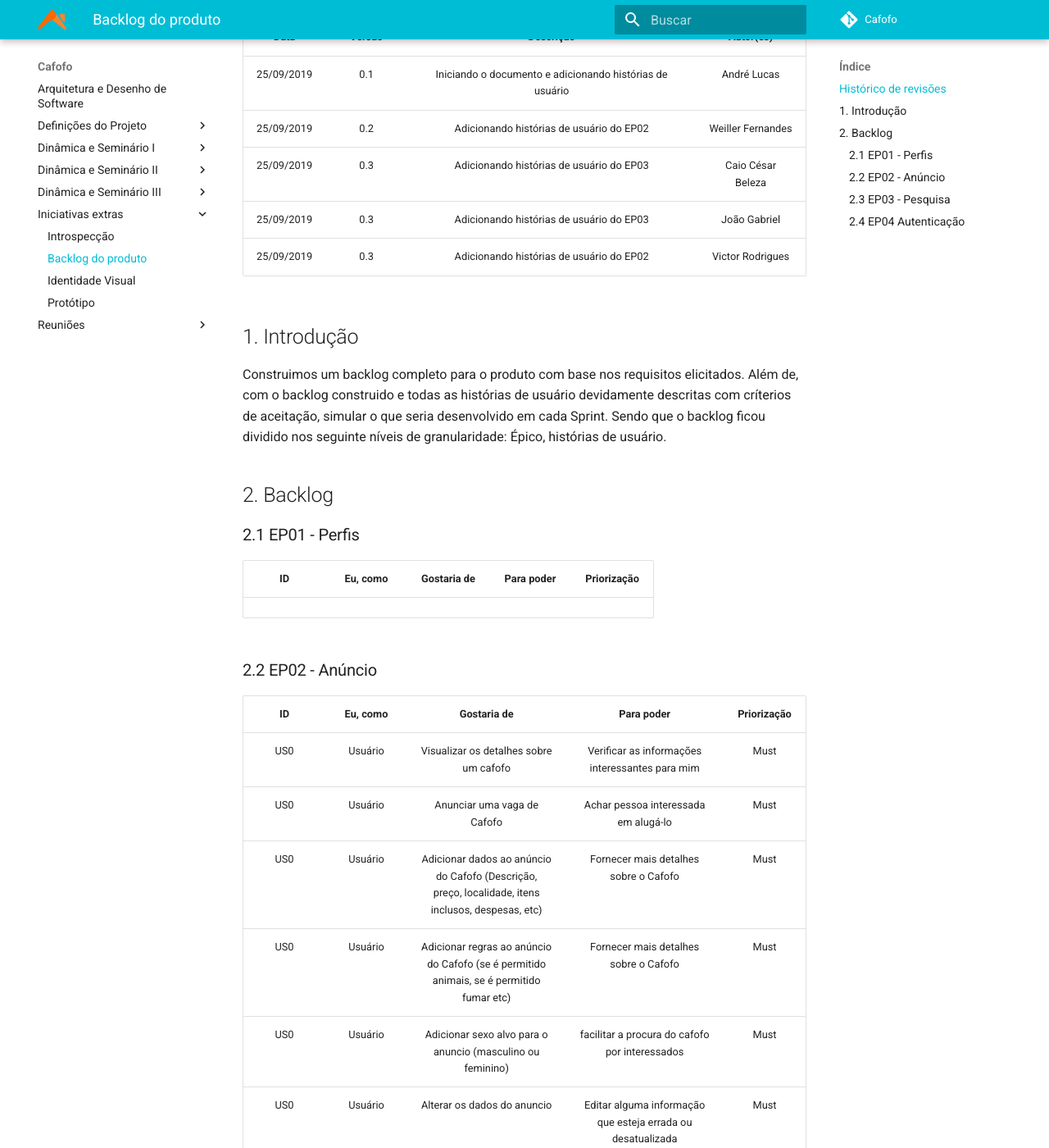
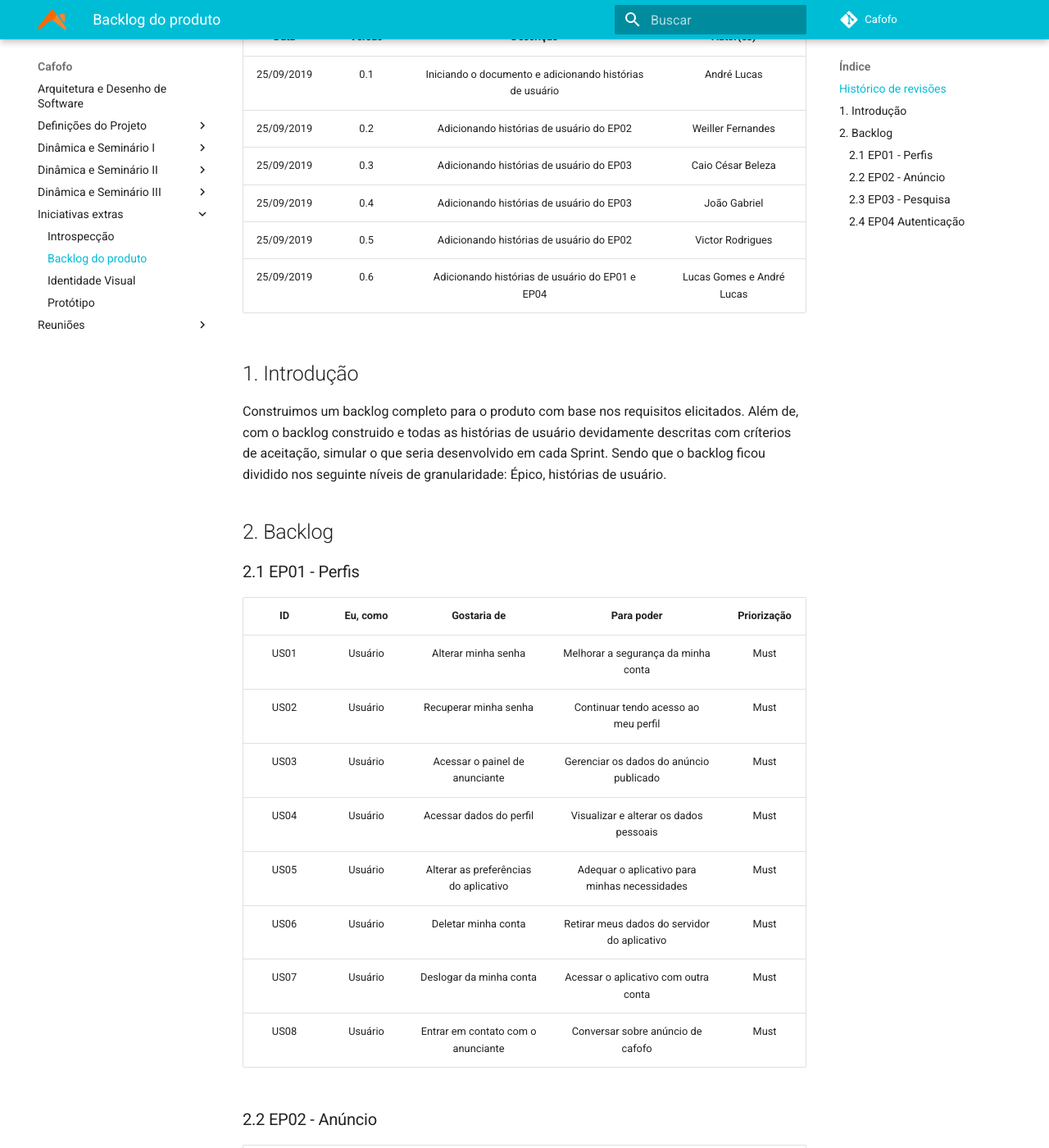
Before and after one commit to desenho-2019/Wiki, an MkDocs documentation site: the page built from docs/Iniciativas extras/backlog.md, in a window 1280 px wide and 1400 px high, scrolled down 199 px. Shown: the whole window at 82% size. Built offline with MkDocs 1.6.1 and Material for MkDocs 9.7.7, drawn with Linux system fonts in a browser that asks for light colours; some of the changed text lies outside the part shown.

Commit message:
Adding US EP01 e EP04
Co-authored-by: André Lucas <andre.lucas.lemos@hotmail.com>

```diff
--- a/docs/Iniciativas extras/backlog.md
+++ b/docs/Iniciativas extras/backlog.md
@@ -6,8 +6,9 @@
 |25/09/2019|0.1| Iniciando o documento e adicionando histórias de usuário|André Lucas|
 | 25/09/2019 | 0.2 | Adicionando histórias de usuário do EP02 | Weiller Fernandes |
 | 25/09/2019 | 0.3 | Adicionando histórias de usuário do EP03 | Caio César Beleza |
-| 25/09/2019 | 0.3 | Adicionando histórias de usuário do EP03 | João Gabriel |
-| 25/09/2019 | 0.3 | Adicionando histórias de usuário do EP02 | Victor Rodrigues |
+| 25/09/2019 | 0.4 | Adicionando histórias de usuário do EP03 | João Gabriel |
+| 25/09/2019 | 0.5 | Adicionando histórias de usuário do EP02 | Victor Rodrigues |
+| 25/09/2019 | 0.6 | Adicionando histórias de usuário do EP01 e EP04 | Lucas Gomes e André Lucas |
 
 ## 1. Introdução
 
@@ -19,39 +20,47 @@
 
 | ID | Eu, como | Gostaria de | Para poder | Priorização |
 | :---: | :---: | :---: | :---: | :---: |
+| US01 | Usuário | Alterar minha senha | Melhorar a segurança da minha conta  | Must |
+| US02 | Usuário | Recuperar minha senha | Continuar tendo acesso ao meu perfil  | Must |
+| US03 | Usuário | Acessar o painel de anunciante | Gerenciar os dados do anúncio publicado | Must |
+| US04 | Usuário | Acessar dados do perfil | Visualizar e alterar os dados pessoais | Must |
+| US05 | Usuário | Alterar as preferências do aplicativo | Adequar o aplicativo para minhas necessidades | Must |
+| US06 | Usuário | Deletar minha conta | Retirar meus dados do servidor do aplicativo  | Must |
+| US07 | Usuário | Deslogar da minha conta | Acessar o aplicativo com outra conta  | Must |
+| US08 | Usuário | Entrar em contato com o anunciante | Conversar sobre anúncio de cafofo  | Must |
 
 ### 2.2 EP02 - Anúncio
 
 | ID | Eu, como | Gostaria de | Para poder | Priorização |
 | :---: | :---: | :---: | :---: | :---: |
-| US0 | Usuário | Visualizar os detalhes sobre um cafofo | Verificar as informações interessantes para mim | Must |
-| US0 | Usuário | Anunciar uma vaga de Cafofo | Achar pessoa interessada em alugá-lo | Must |
-| US0 | Usuário | Adicionar dados ao anúncio do Cafofo (Descrição, preço, localidade, itens inclusos, despesas, etc) | Fornecer mais detalhes sobre o Cafofo | Must |
-| US0 | Usuário | Adicionar regras ao anúncio do Cafofo (se é permitido animais, se é permitido fumar etc) | Fornecer mais detalhes sobre o Cafofo | Must |
-| US0 | Usuário | Adicionar sexo alvo para o anuncio (masculino ou feminino) | facilitar a procura do cafofo por interessados | Must |
-| US0 | Usuário | Alterar os dados do anuncio | Editar alguma informação que esteja errada ou desatualizada | Must |
-| US0 | Usuário | Adicionar fotos ao anúncio do Cafofo | Mostrar como é o ambiente do meu Cafofo | Should |
-| US0 | Usuário | Excluir fotos do anúncio do Cafofo | Deixar de exibir uma determinada imagem do meu Cafofo | Should |
-| US0 | Usuário | Compartilhar um anúncio de Cafofo | Mostrar um determinado anúncio para outras pessoas | Could |
-| US0 | Usuário | Favoritar um anúncio de Cafofo | Ter uma lista de Cafofos que gostei e poder vê-los depois sem precisar buscar novamente | Could |
-| US0 | Usuário | Desfavoritar um anúncio de Cafofo | Deixar de visualizar aquele Cafofo na minha lista de favoritos | Could |
-| US0 | Usuário | Denunciar um anuncio de cafofo | Possívelmente retirar anuncios enganosos | Should |
-| US0 | Usuário | Excluir anuncios de cafofos feitos por mim | Evitar interesse em cafofos não disponíveis | Must |
+| US09 | Usuário | Visualizar os detalhes sobre um cafofo | Verificar as informações interessantes para mim | Must |
+| US10 | Usuário | Anunciar uma vaga de Cafofo | Achar pessoa interessada em alugá-lo | Must |
+| US11 | Usuário | Adicionar dados ao anúncio do Cafofo (Descrição, preço, localidade, itens inclusos, despesas, etc) | Fornecer mais detalhes sobre o Cafofo | Must |
+| US12 | Usuário | Adicionar regras ao anúncio do Cafofo (se é permitido animais, se é permitido fumar etc) | Fornecer mais detalhes sobre o Cafofo | Must |
+| US13 | Usuário | Adicionar sexo alvo para o anuncio (masculino ou feminino) | facilitar a procura do cafofo por interessados | Must |
+| US14 | Usuário | Alterar os dados do anuncio | Editar alguma informação que esteja errada ou desatualizada | Must |
+| US15 | Usuário | Adicionar fotos ao anúncio do Cafofo | Mostrar como é o ambiente do meu Cafofo | Should |
+| US16 | Usuário | Excluir fotos do anúncio do Cafofo | Deixar de exibir uma determinada imagem do meu Cafofo | Should |
+| US17 | Usuário | Compartilhar um anúncio de Cafofo | Mostrar um determinado anúncio para outras pessoas | Could |
+| US18 | Usuário | Favoritar um anúncio de Cafofo | Ter uma lista de Cafofos que gostei e poder vê-los depois sem precisar buscar novamente | Could |
+| US19 | Usuário | Desfavoritar um anúncio de Cafofo | Deixar de visualizar aquele Cafofo na minha lista de favoritos | Could |
+| US20 | Usuário | Denunciar um anuncio de cafofo | Possívelmente retirar anuncios enganosos | Should |
+| US21 | Usuário | Excluir anuncios de cafofos feitos por mim | Evitar interesse em cafofos não disponíveis | Must |
 
 
 ### 2.3 EP03 - Pesquisa
 
 | ID | Eu, como | Gostaria de | Para poder | Priorização |
 | :---: | :---: | :---: | :---: | :---: |
-| US0 | Usuário | Pesquisar Cafofos por localização | achar um cafofo mais perto da universidade | Must |
-| US0 | Usuário | Filtrar Cafofos por preço | achar um cafofo compatível com o meu orçamento | Must |
-| US0 | Usuário | Filtrar Cafofos por gênero de colegas de Cafofo | Saber se o cafofo oferece vagas apenas para homens, mulheres, ou se é misto  | Should |
-| US0 | Usuário | Filtrar Cafofos por avaliação | Saber se é um cafofo bem avaliado pelos antigos residentes | Should |
-| US0 | Usuário | Filtrar Cafofos por contas inclusas | saber o valor total das contas extras do cafofo | Could |
-| US0 | Usuário | Filtrar  por itens que acompanham o Cafofo | saber se possuí WiFi, cama, ar-condicionado ,armário e escrivaninha disponível| Could |
-| US0 | Usuário | Filtar Cafofos por número de pessoas que compartilham o local|  saber por quantas pessoas despesas serão divididas |Could |
-| US0 | Usuário | Filtrar Cafofos por presença de animais de estimação | se existe cachorro, gato ou outro animal morando no Cafofo | Would |
-| US0 | Usuário | Filtrar Cafofos por possibilidade de fumar no local | Saber se pode fumar ou não no Cafofo| Would|
+| US22 | Usuário | Pesquisar Cafofos por localização | achar um cafofo mais perto da universidade | Must |
+| US23 | Usuário | Filtrar Cafofos por preço | achar um cafofo compatível com o meu orçamento | Must |
+| US24 | Usuário | Filtrar Cafofos por gênero de colegas de Cafofo | Saber se o cafofo oferece vagas apenas para homens, mulheres, ou se é misto  | Should |
+| US25 | Usuário | Filtrar Cafofos por avaliação | Saber se é um cafofo bem avaliado pelos antigos residentes | Should |
+| US26 | Usuário | Filtrar Cafofos por contas inclusas | saber o valor total das contas extras do cafofo | Could |
+| US27 | Usuário | Filtrar  por itens que acompanham o Cafofo | saber se possuí WiFi, cama, ar-condicionado ,armário e escrivaninha disponível| Could |
+| US28 | Usuário | Filtar Cafofos por número de pessoas que compartilham o local|  saber por quantas pessoas despesas serão divididas |Could |
+| US29 | Usuário | Filtrar Cafofos por presença de animais de estimação | se existe cachorro, gato ou outro animal morando no Cafofo | Would |
+| US30 | Usuário | Filtrar Cafofos por possibilidade de fumar no local | Saber se pode fumar ou não no Cafofo| Would|
 
 
 
@@ -59,6 +68,6 @@
 
 | ID | Eu, como | Gostaria de | Para poder | Priorização |
 | :---: | :---: | :---: | :---: | :---: |
-| US0 | Usuário | Me cadastrar na aplicação | Ter acesso às funcionalidades do Cafofo | Must |
-| US0 | Usuário | Me cadastrar através do Facebook | Ter acesso às funcionalidades do Cafofo de forma prática | Should |
-| US0 | Usuário | Me cadastrar através do Google | Ter acesso às funcionalidades do Cafofo de forma prática | Should |
+| US31 | Usuário | Me cadastrar na aplicação | Ter acesso às funcionalidades do Cafofo | Must |
+| US32 | Usuário | Me cadastrar através do Facebook | Ter acesso às funcionalidades do Cafofo de forma prática | Should |
+| US33 | Usuário | Me cadastrar através do Google | Ter acesso às funcionalidades do Cafofo de forma prática | Should |
```
